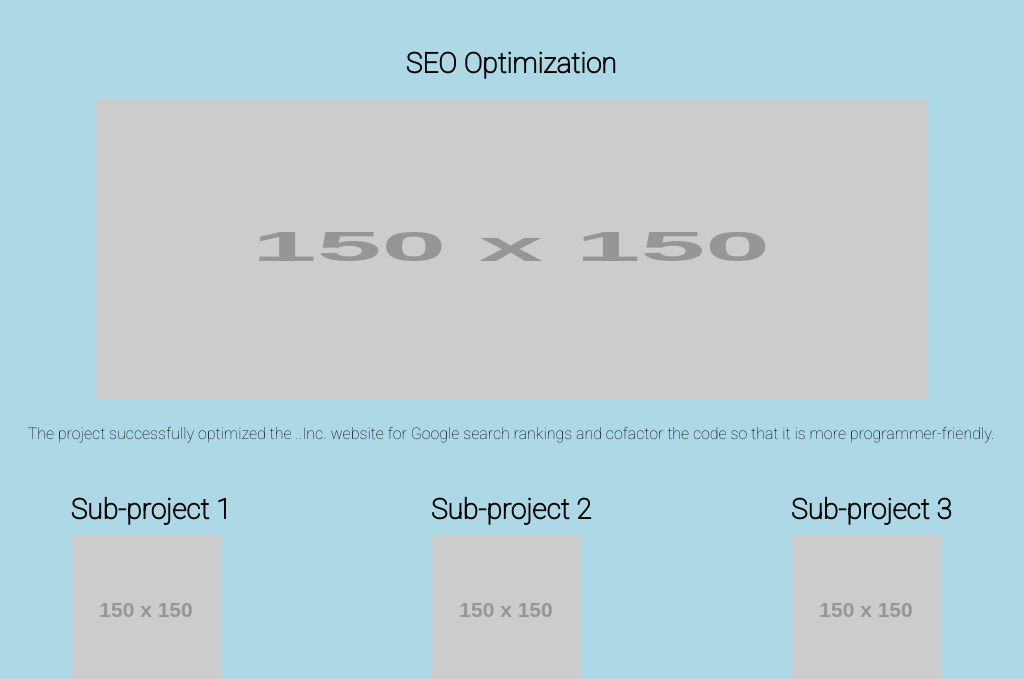
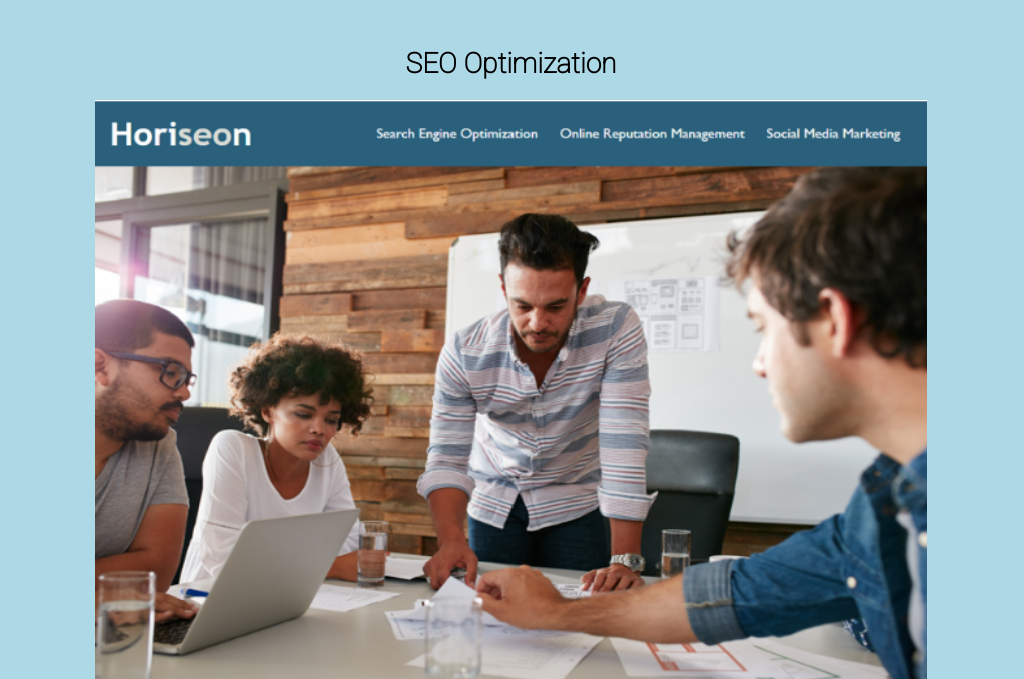
Before and after one commit to xzhw39/edward-xu-venus, a plain HTML site: page index.html in a window 1280 px wide. Shown: the part 777-1456 px from the top of the page, without its empty margins (129-1153 px from the left). Drawn offline with Linux system fonts and the light colour scheme; placeholder pictures from the web are drawn by us.

Commit message:
third commit

```diff
--- a/assets/css/style.css
+++ b/assets/css/style.css
@@ -143,6 +143,8 @@ header ul li a {
     background-color:var(--work-color);
 }
 
+/* Work content */
+
 .work-main-project {
     display: block;
     text-align: center;
@@ -161,7 +163,7 @@ header ul li a {
 
 .work-main-project-image img {
     width: 65vw;
-    height: 300px;
+    height: 600px;
 }
 
 
--- a/index.html
+++ b/index.html
@@ -56,7 +56,7 @@
                 <h3>SEO Optimization</h3>
             </div>
             <div class="work-main-project-image">
-                <img id="main-img" src="https://via.placeholder.com/150" alt="main-project-image">
+                <a href="https://xzhw39.github.io/edward-xu-mercury/" target="_blank"><img id="main-img" src="./assets/pics/seo-optimization.png" alt="main-project-image"> </a>
             </div>
             <div class="work-main-project-description">
                 <p>The project successfully optimized the ..Inc. website for Google search rankings and cofactor the code so that it is more programmer-friendly.</p>
@@ -68,17 +68,17 @@
 
             <div class="work-sub-project-1">
                 <h3>Sub-project 1</h3>
-                <img src="https://via.placeholder.com/150" alt="sub-project-1">
+                <a href="https://xzhw39.github.io/edward-xu-mercury/" target="_blank"><img src="./assets/pics/sub-project_1.png" alt="sub-project-1"></a>
                 <p>To be announced.</p>
             </div>
             <div class="work-sub-project-2">
                 <h3 class=>Sub-project 2</h3>
-                <img src="https://via.placeholder.com/150" alt="sub-project-2">
+                <a href="https://xzhw39.github.io/edward-xu-mercury/" target="_blank"><img src="./assets/pics/sub-project_2.png" alt="sub-project-2"></a>
                 <p>To be announced.</p>
             </div>
             <div class="work-sub-project-3">
                 <h3>Sub-project 3</h3>
-                <img src="https://via.placeholder.com/150" alt="sub-project-3">
+                <a href="https://xzhw39.github.io/edward-xu-mercury/" target="_blank"><img src="./assets/pics/sub-project_3.png" alt="sub-project-3"></a>
                 <p>To be announced.</p>
             </div>
         </section>
```
Also changed, not shown: assets/project-page/sub-project-1.html (added, +13 -0 lines), assets/project-page/sub-project-2.html (added, +13 -0 lines), assets/project-page/sub-project-3.html (added, +13 -0 lines), assets/pics/seo-optimization.png (added), assets/pics/sub-project_1.png (added), assets/pics/sub-project_2.png (added), assets/pics/sub-project_3.png (added).
